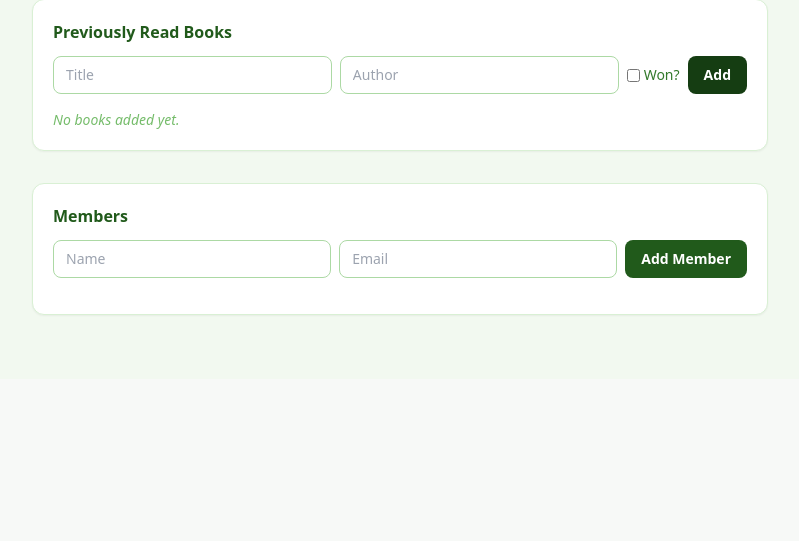
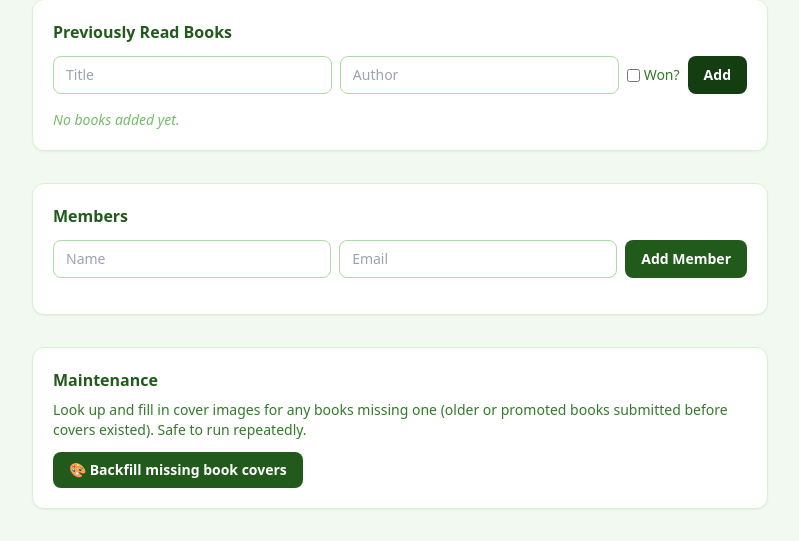
Before and after one commit to 89million/proj_con, a FastAPI app: template app/templates/admin.html in a window 1280 px wide. Shown: the part 588-1129 px from the top of the page, without its empty margins (240-1039 px from the left). Before the commit the page ends 904 px from the top, so only its background shows below. Run offline with FastAPI, Linux system fonts and the light colour scheme; the template is opened without the code that fills it, so the values that code supplies are empty; parts of the project's set-up code (start-up, migrations or seed data) failed here and were passed over; some libraries are stand-ins or nearby versions.

Commit message:
backfill

```diff
--- a/app/main.py
+++ b/app/main.py
@@ -26,7 +26,7 @@
 )
 from app.config import settings
 from app.database import AsyncSessionLocal, get_db
-from app.models import IdeaStatus, Meetup, MeetupRsvp, ReadBook, SeasonState, User
+from app.models import Book, IdeaStatus, Meetup, MeetupRsvp, ReadBook, SeasonState, User
 
 
 async def _background_checker() -> None:
@@ -991,6 +991,25 @@
     except Exception:
         return None
     return _cover_url_from_id(docs[0].get("cover_i")) if docs else None
+
+
+async def backfill_book_covers(db: AsyncSession, *, sleep_seconds: float = 0.0) -> tuple[int, int]:
+    """Look up covers for every book missing one. Returns (updated, total_missing).
+
+    Idempotent: only touches books where cover_url IS NULL, and a failed lookup
+    leaves the book unchanged (it keeps the placeholder)."""
+    result = await db.execute(select(Book).where(Book.cover_url.is_(None)))
+    books = result.scalars().all()
+    updated = 0
+    for book in books:
+        url = await fetch_cover_url(book.title, book.author)
+        if url:
+            book.cover_url = url
+            updated += 1
+        if sleep_seconds:
+            await asyncio.sleep(sleep_seconds)
+    await db.commit()
+    return updated, len(books)
 
 
 @app.get("/api/book-search")
@@ -1674,6 +1693,16 @@
     return RedirectResponse("/admin", status_code=302)
 
 
+@app.post("/admin/backfill-covers", response_class=HTMLResponse)
+async def admin_backfill_covers(
+    db: AsyncSession = Depends(get_db),
+    admin: User = Depends(require_admin),
+):
+    """Fill in covers for any books missing one (pre-existing or promoted books)."""
+    await backfill_book_covers(db)
+    return RedirectResponse("/admin?toast=covers_filled", status_code=302)
+
+
 @app.post("/admin/season/{season_id}/nudge", response_class=HTMLResponse)
 async def nudge_stragglers(
     season_id: int,
--- a/app/templates/admin.html
+++ b/app/templates/admin.html
@@ -657,4 +657,18 @@
 </section>
 {% endif %}
 
+<!-- Maintenance -->
+<section class="mt-8 bg-white border border-forest-100 rounded-xl p-5 shadow-sm">
+  <h2 class="font-semibold text-forest-600 mb-2">Maintenance</h2>
+  <p class="text-sm text-forest-500 mb-3">
+    Look up and fill in cover images for any books missing one (older or promoted books
+    submitted before covers existed). Safe to run repeatedly.
+  </p>
+  <form method="post" action="/admin/backfill-covers">
+    <button class="bg-forest-600 text-white px-4 py-2 rounded-lg text-sm font-semibold hover:bg-forest-500 transition">
+      🎨 Backfill missing book covers
+    </button>
+  </form>
+</section>
+
 {% endblock %}
--- a/app/templates/admin_season_activity.html
+++ b/app/templates/admin_season_activity.html
@@ -276,7 +276,7 @@
 
   <!-- Members who haven't RSVPed -->
   {% set rsvped_ids = meetup_rsvps | map(attribute='user_id') | list %}
-  {% set no_rsvp = participants | selectattr('id', 'not in', rsvped_ids) | list %}
+  {% set no_rsvp = participants | rejectattr('id', 'in', rsvped_ids) | list %}
   {% if no_rsvp %}
   <div class="mt-2 flex flex-wrap gap-2">
     <span class="text-xs text-forest-400">No RSVP yet:</span>
--- a/app/templates/base.html
+++ b/app/templates/base.html
@@ -157,7 +157,8 @@
       voted: 'Votes counted — nice ⚔️',
       opted_out: "You're sitting this season out. The admin can re-add you anytime.",
       rsvp: 'RSVP saved! 🎉',
-      meetup_voted: 'Meetup vote saved! 📅'
+      meetup_voted: 'Meetup vote saved! 📅',
+      covers_filled: 'Book covers backfilled 🎨'
     };
     var params = new URLSearchParams(window.location.search);
     var key = params.get('toast');
```
Also changed, not shown: tests/integration/test_backfill_covers.py (added, +58 -0 lines), tests/integration/test_season_activity.py (added, +34 -0 lines).
